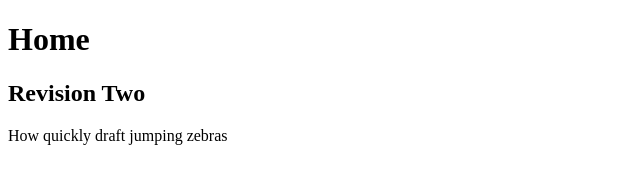
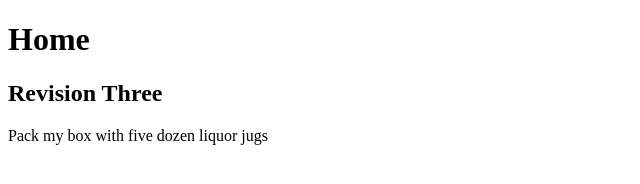
Before and after one commit to manotoor/CS380, a plain HTML site: page index.html in a window 1280 px wide. Shown: the whole page, without its empty margins (0-640 px from the left). Drawn offline with Linux system fonts and the light colour scheme.

Commit message:
revision three

```diff
--- a/index.html
+++ b/index.html
@@ -6,8 +6,8 @@
 <head>
 <body>
 	<h1>Home</h1>
-	<h2>Revision Two</h2>
-	<p>How quickly draft jumping zebras</p>
+	<h2>Revision Three</h2>
+	<p>Pack my box with five dozen liquor jugs</p>
 
 </body>
 </html>
```
